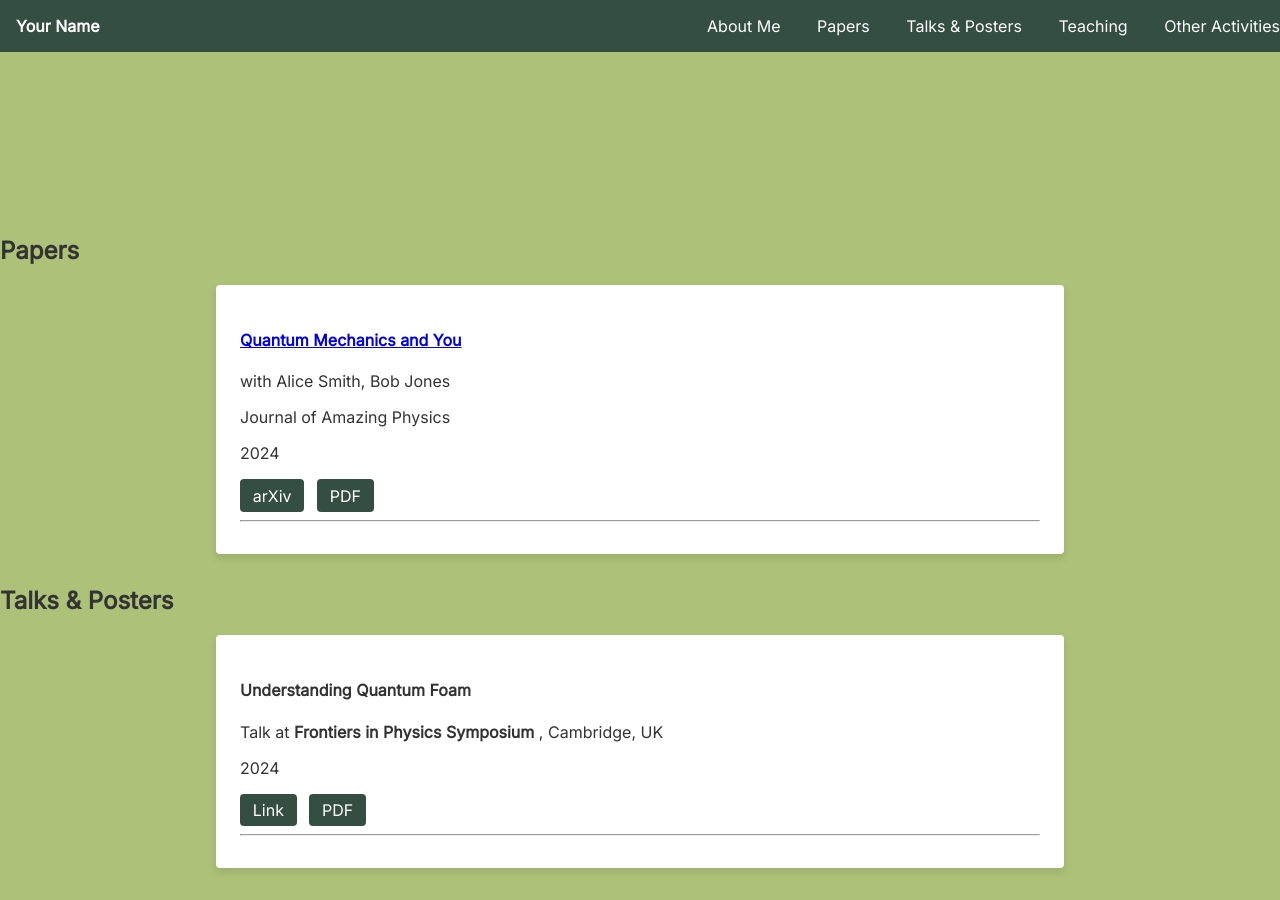
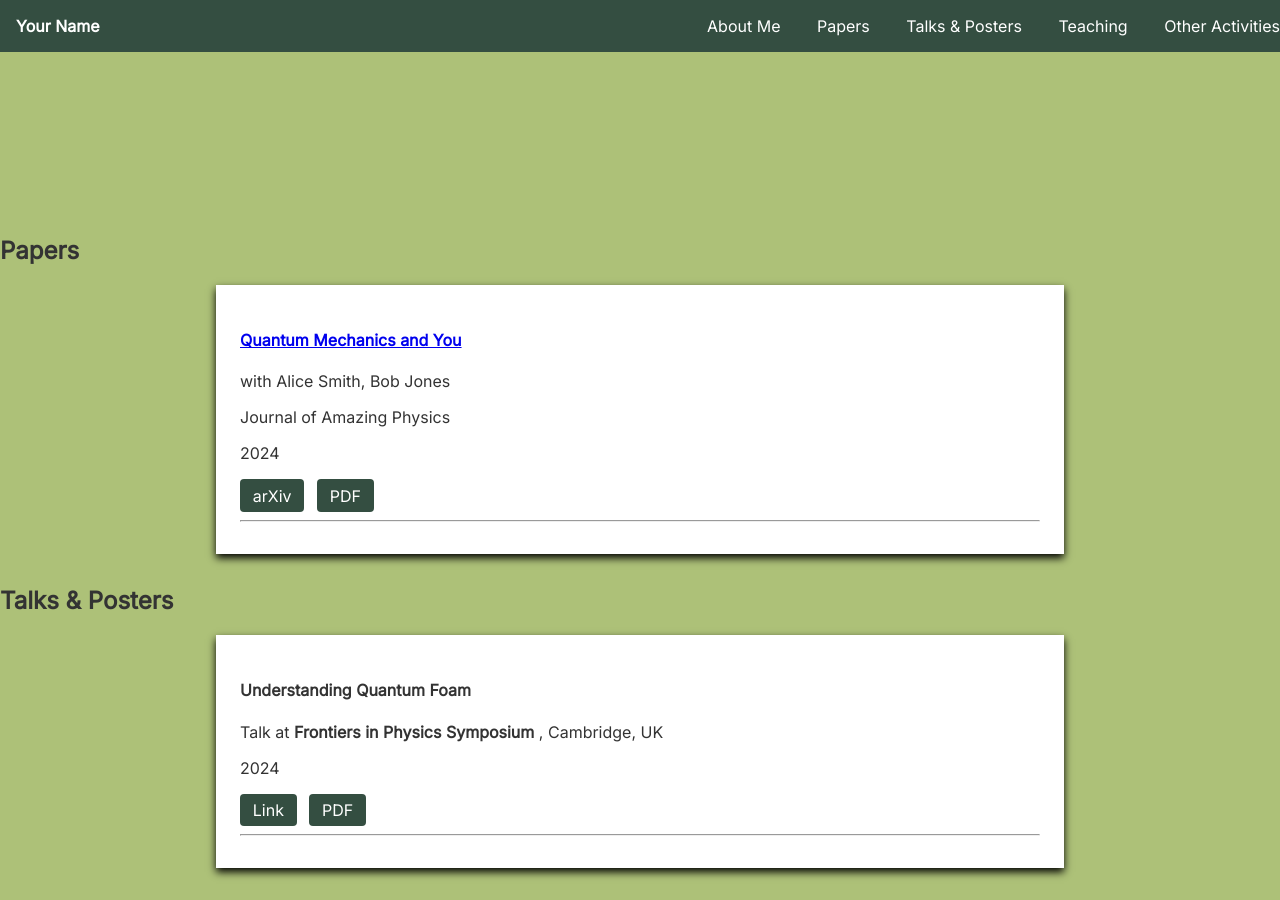
Before and after one commit to sanjiv-ranchod/website_test, a Jekyll site: the page built from index.md, in a window 1280 px wide and 900 px high, scrolled down 764 px. Built offline with Jekyll 4.4.1, drawn with Linux system fonts in a browser that asks for light colours.

Commit message:
changed card style

```diff
--- a/assets/css/style.css
+++ b/assets/css/style.css
@@ -3,7 +3,7 @@
   --background-color: #adc178;
   --navbar-background: #344e41;
   --card-background: #ffffff;
-  --box-shadow: 0 4px 8px rgba(0, 0, 0, 0.1);
+  --box-shadow: 0 4px 8px rgba(0, 0, 0, 1);
   --link-hover: #588157;
 }
 
@@ -80,7 +80,7 @@ html {
 .card {
   background-color: var(--card-background);
   box-shadow: var(--box-shadow);
-  border-radius: 0.25em;
+  /* border-radius: 0.25em; */
   padding: 1.5em;
   margin-bottom: 2em;
   max-width: 800px;
```
Also changed, not shown: 1 other file.
